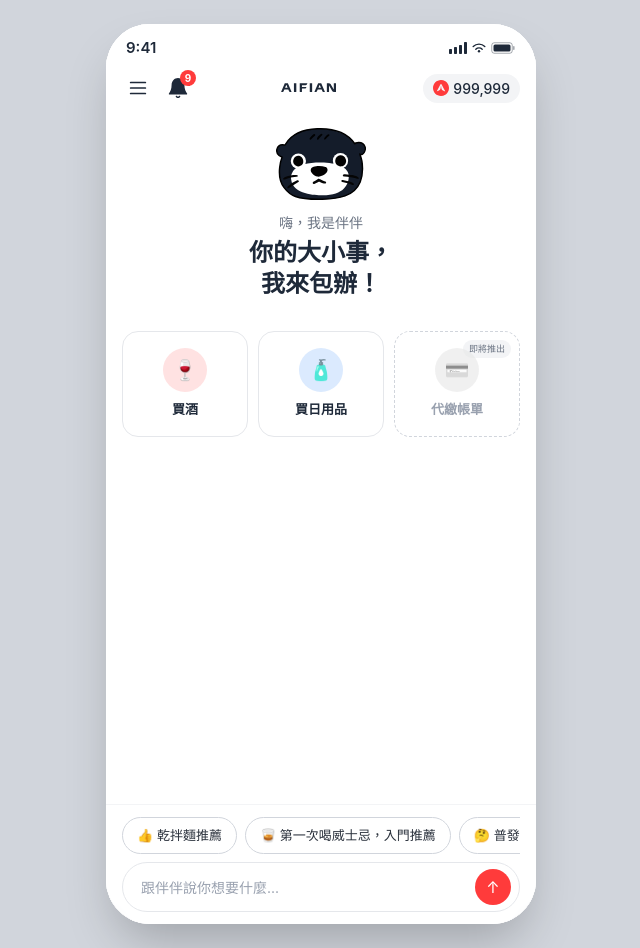
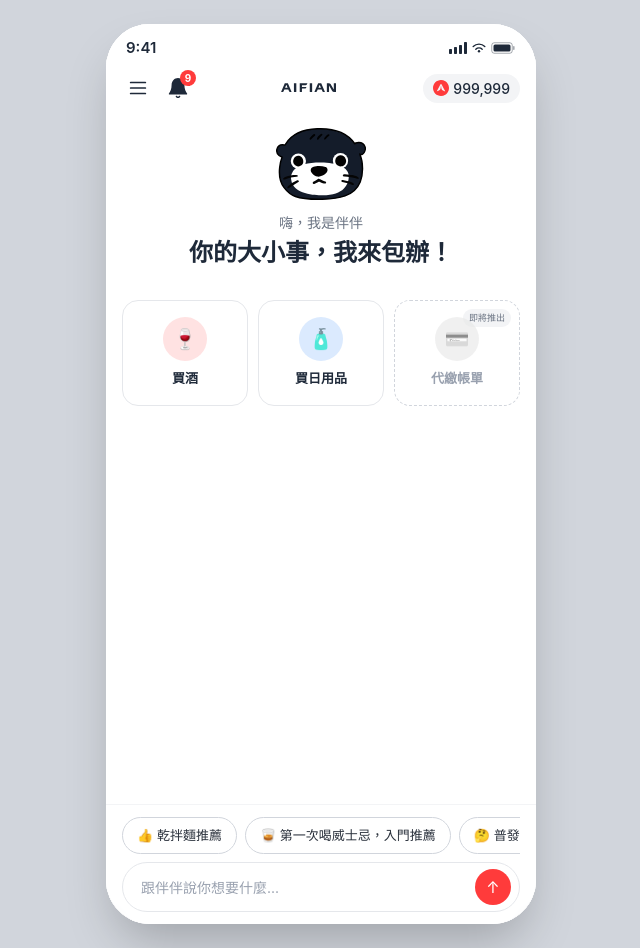
Before and after one commit to katekatechen/banban-home, a Next.js app: page /v3/banbun in a window 1280 px wide. Shown: the whole page, without its empty margins (319-959 px from the left). Built offline with nearby package versions, Linux system fonts and the light colour scheme.

Commit message:
v3：首頁標題拿掉手動斷行，交由瀏覽器自然換行

```diff
--- a/app/v3/banbun/page.tsx
+++ b/app/v3/banbun/page.tsx
@@ -45,9 +45,9 @@ const PROMPT_CHIPS = [
 // 標題每次進首頁隨機換一句，都用同一個「你 OO，我 OO」節奏，
 // 呼應伴伴從「幫你買東西」擴大成「個人助理」的定位
 const HEADLINES = [
-  "你想要什麼，\n我來搞定！",
-  "什麼都能問，\n我來處理！",
-  "你的大小事，\n我來包辦！",
+  "你想要什麼，我來搞定！",
+  "什麼都能問，我來處理！",
+  "你的大小事，我來包辦！",
   "買酒、繳費、算錢，都能找我！",
 ];
 
```
